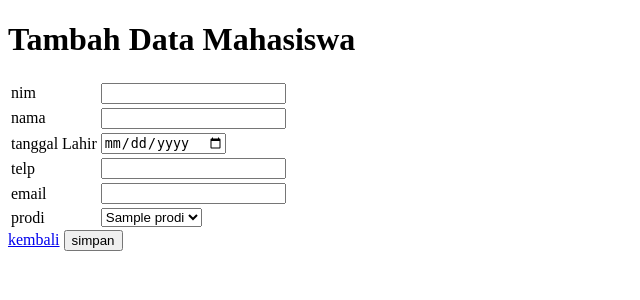
After one commit to LeniRahmah/web_sem4, a PHP site: page /tambahmahasiswa.php in a window 1280 px wide. The commit adds this page. Shown: the top 300 px of the page, without its empty margins (0-640 px from the left). Run offline with PHP 8.4, Linux system fonts and the light colour scheme; tables that the repository leaves empty or names only in its code hold one stand-in row (values such as "Sample post").

Commit message:
create mahasiswa

```diff
--- a/koneksi.php
+++ b/koneksi.php
@@ -6,14 +6,17 @@ $password = "";
 
 $conn = mysqli_connect($servername, $username, $password, $database);
 
-functin ambildata ($query) : array
+function ambildata ($query)
 {
     $conn = $GLOBALS['conn'];
-    $hasil =mysqli_query(mysqli : $conn, query: $query);
+    $hasil =mysqli_query($conn, $query);
 
     $data = [];
-    while ($baris =mysqli_fetch_assoc(result: $hasil)) {
+    while ($baris =mysqli_fetch_assoc($hasil)) {
+
+        $data[] = $baris;
     }
     return $data;
 }
+
 ?>
--- /dev/null
+++ b/tambahmahasiswa.php
@@ -0,0 +1,56 @@
+<?php
+include "koneksi.php";
+
+$query= "SELECT * from prodi";
+$data= ambildata($query);
+?>
+
+<!DOCTYPE html>
+<html lang="en">
+<head>
+    <meta charset="UTF-8">
+    <meta name="viewport" content="width=device-width, initial-scale=1.0">
+    <title>Tambah Mahasiswa</title>
+</head>
+
+<body>
+    <h1>Tambah Data Mahasiswa</h1>
+    <form action="tambahaksimahasiswa.php" method="post">
+    <table>
+        <tr>
+            <td>nim</td>
+            <td><input type="text" name="nim"></td>
+        </tr>
+        <tr>
+            <td>nama</td>
+            <td><input type="text" name="nama"></td>
+        </tr>
+        <tr>
+            <td>tanggal Lahir</td>
+            <td><input type="date" name="tanggalLahir"></td>
+        </tr>
+        <tr>
+            <td>telp</td>
+            <td><input type="text" name="telp"></td>
+        </tr>
+        <tr>
+            <td>email</td>
+            <td><input type="email" name="email"></td>
+        </tr>
+        <tr>
+            <td>prodi</td>
+            <td><select name="id_prodi">
+                <?php foreach ($data as $d) : ?>
+                    <option value="<?php echo $d['id'] ?>"><?php echo $d['nama'] ?></option>
+                <?php endforeach?>
+            </select>
+            </td>
+        </tr>
+    </table>
+    <a href="index.php">kembali</a>
+    <button type="submit">simpan</button>
+
+    </form>
+</body>
+
+</html>
```
Also changed, not shown: index.php (+4 -13 lines), prodi.php (+3 -13 lines), tambahaksimahasiswa.php (added, +18 -0 lines).
